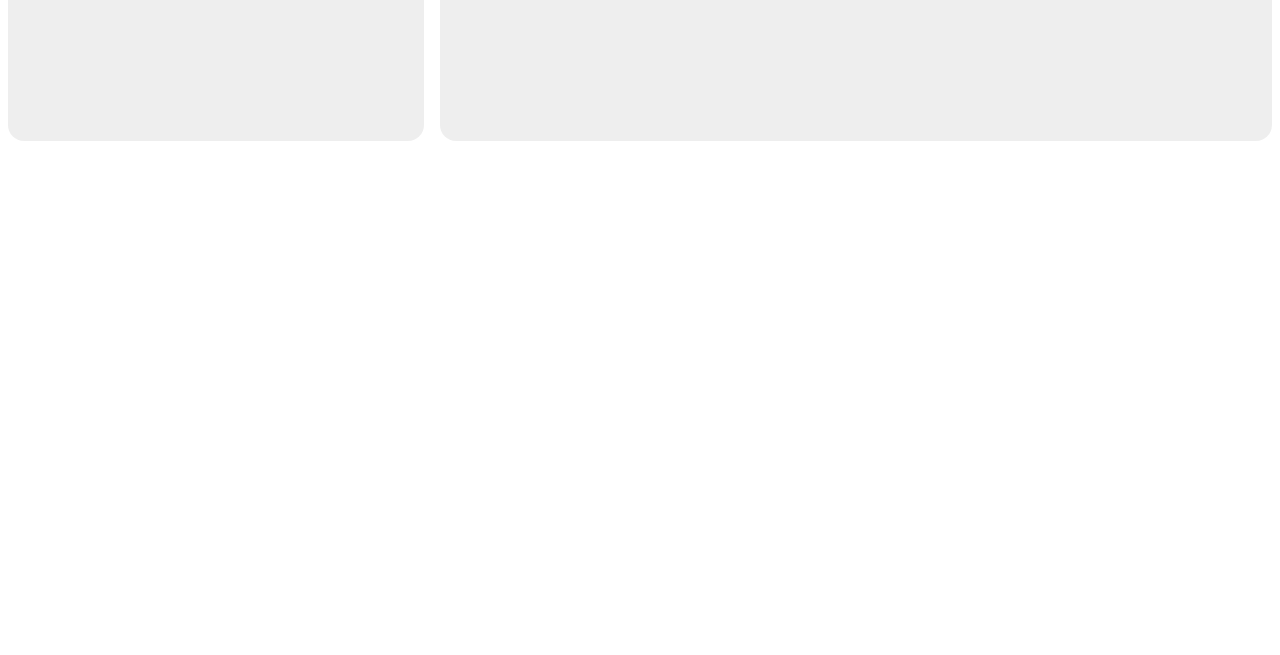
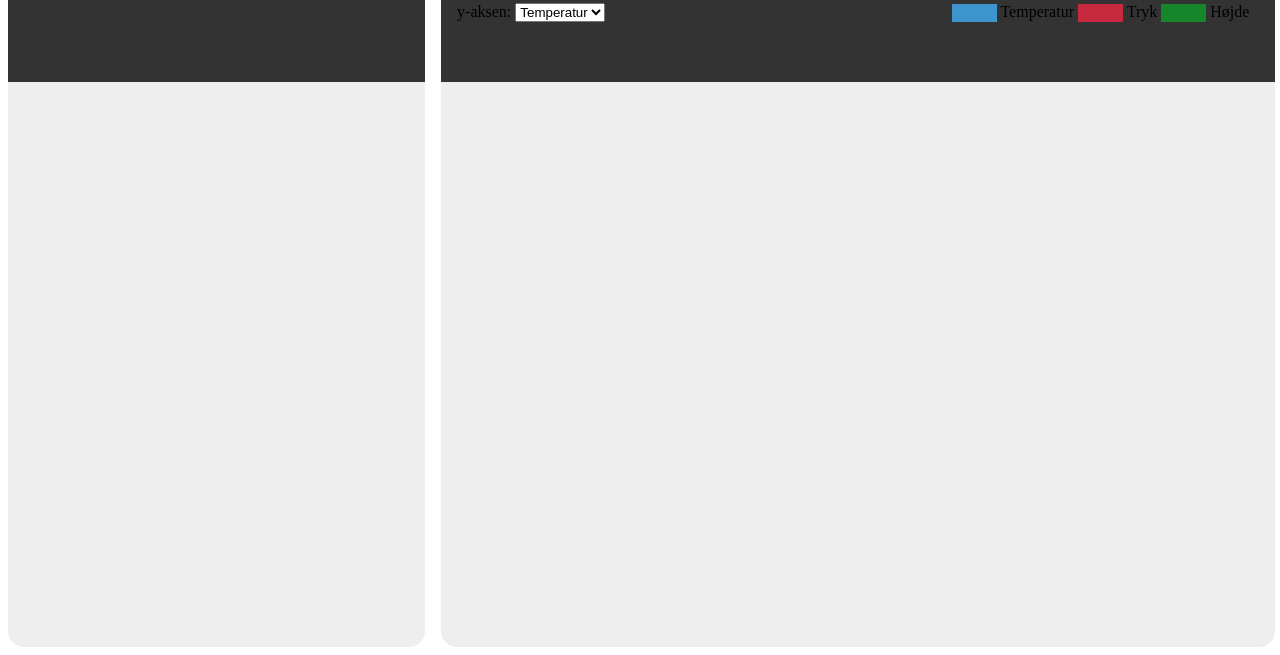
Before and after one commit to Haim-hub/cansat, a website: page public/HTML/historik.html in a window 1280 px wide. Shown: the part 193-848 px from the top of the page. Before the commit the page ends 800 px from the top, so only its background shows below. Drawn offline with Linux system fonts and the light colour scheme.

Commit message:
initial commit

```diff
--- a/public/styles/historikstyle.css
+++ b/public/styles/historikstyle.css
@@ -67,13 +67,15 @@
 
 }
 
+/* This part is the grid and is from a tutorial by Tarversy Media https://www.youtube.com/watch?v=jV8B24rSN5o ---------------- */
 .wrapper{
-    display:grid;
-    grid-template-columns: 1fr 2fr ;
-    grid-auto-rows: minmax(50px, auto);
-    grid-gap:1em;
-    justify-items: stretch;
-    align-items: stretch;
+  display:grid;
+  /* The grid is spilt en 2 columns with the first having the witdh 1/3 and the second having the witdh 2/3 */
+  grid-template-columns: 33% 66%;
+  grid-auto-rows: minmax(61px, 61px);
+  grid-gap:1em;
+  justify-items: stretch;
+  align-items: stretch;
 
 }
 .wrapper > div{
@@ -85,12 +87,49 @@
     /* align-self: start; */
     border-radius: 1em;
     grid-column: 1;
-    grid-row: 1/5;
+    grid-row: 1/11;
 }
 
 .box2{
     /* align-self: end; */
     border-radius: 1em;
     grid-column: 2;
-    grid-row: 1/5;
+    grid-row: 1/11;
 }
+
+
+/* The div that houses the settings and legends for the graph */
+#settings{
+  padding-top: 60px;
+  padding-bottom: 50px;
+  width: 100%;
+}
+
+.legend{
+  width: 45px;
+  height: 18px;
+  border-width: 5px;
+  display: inline-block;
+  vertical-align: middle;
+
+}
+#readLegend{
+  background-color: #3e95cd;
+  border-color: #052235;
+}
+
+#calLegend{
+  background-color: #c72a3f;
+  border-color: #052235;
+}
+
+#altLegend
+{
+  background-color: #17852a;
+  border-color: #052235;
+}
+
+/* Styling for the graph container */
+.container{
+  width: 100%;
+}
```
